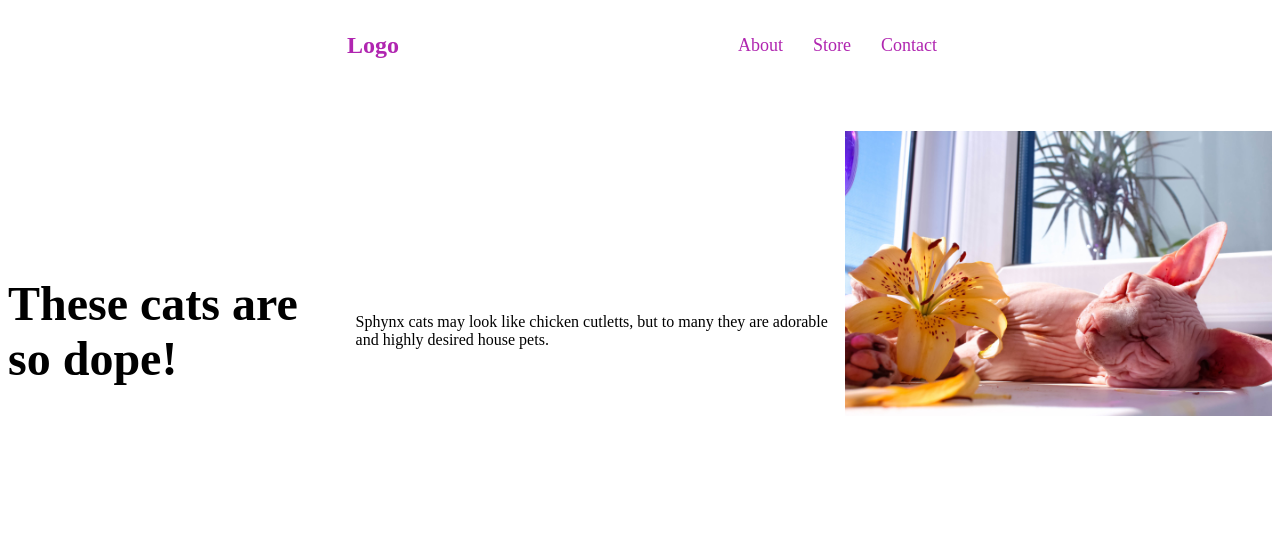
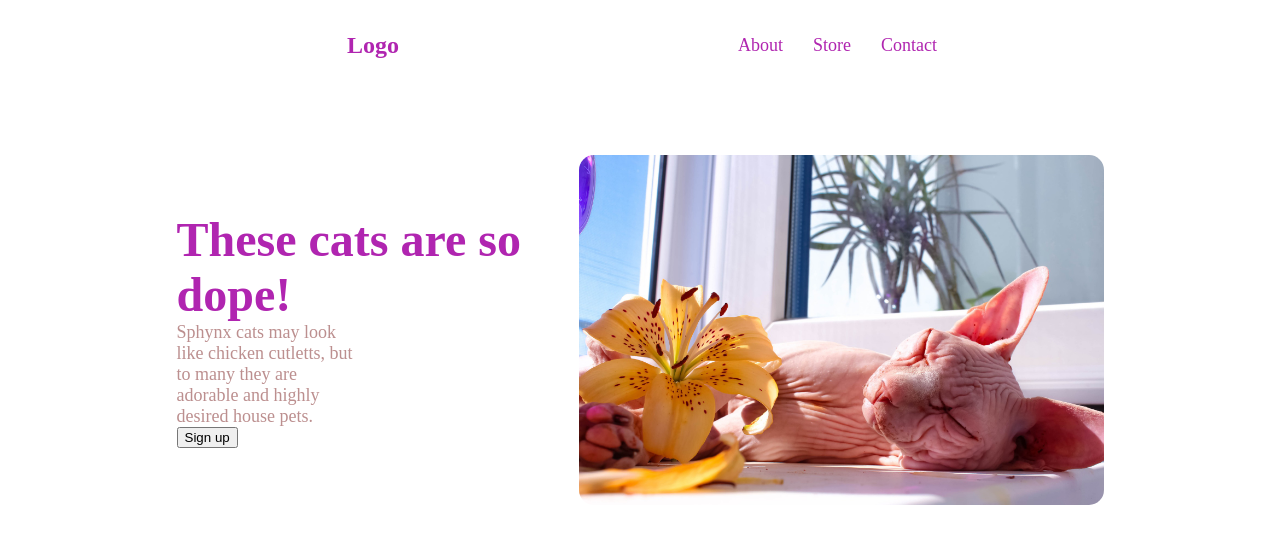
Before and after one commit to NoOnesAtHome/css-project1, a plain HTML site: page index.html in a window 1280 px wide. Drawn offline with Linux system fonts and the light colour scheme.

Commit message:
container hero solved issue with main text, sub, and button

```diff
--- a/index.html
+++ b/index.html
@@ -18,8 +18,11 @@
  </div>
 </div>
 <div class="text-container">
-    <div class="main-text">These cats are so dope!</div>
-    <div class="sub-text">Sphynx cats may look like chicken cutletts, but to many they are adorable and highly desired house pets.</div>
+    <div class="hero">
+     <div class="main-text">These cats are so dope!</div>
+     <div class="sub-text">Sphynx cats may look like chicken cutletts, but to many they are adorable and highly desired house pets.</div>
+     <button class="button-1"> Sign up</button>
+    </div>
     <div class="image-1"><img src="images/skin-cat.jpg"></div>
 </div>
 
--- a/style.css
+++ b/style.css
@@ -1,14 +1,10 @@
-.text{
-
-}
-
 .header {
     text-decoration: none;
     display: flex;
     flex-direction: row;
     justify-content: space-evenly;
     align-items: center;
-    margin-bottom: 48px;
+    margin-bottom: 72px;
 }
 
 ul {
@@ -17,7 +13,7 @@ ul {
     gap: 30px;
 }
 
-.left-side{
+.left-side {
     font-size: 24px;
     font-weight: bold;
     color: rgb(176, 37, 176);
@@ -33,25 +29,37 @@ ul {
 .text-container {
     margin-top: 24px;
     display: flex;
-    flex-direction: row;
     align-items: center;
     justify-content: center;
-    gap: 12px;
+    gap: 18px;
 }
 
-.image-1{
-    border-radius: 8px;
+.image-1 {
     width: auto;
-    height: 400px;
+    height: 350px;
 }
+
 img {
+    border-radius: 15px;
     max-width: 100%;
     max-height: 100%;
 }
 
-.main-text{
+.main-text {
+    color: rgb(176, 37, 176);
+    width: 8em;
     font-size: 48px;
     font-weight: bolder;
+}
+
+.sub-text {
+    font-size: 18px;
+    color: rosybrown;
+    width: 10em;
+}
+
+.text, .button {
     display: flex;
     flex-wrap: wrap;
+    flex-direction: column;
 }
```
